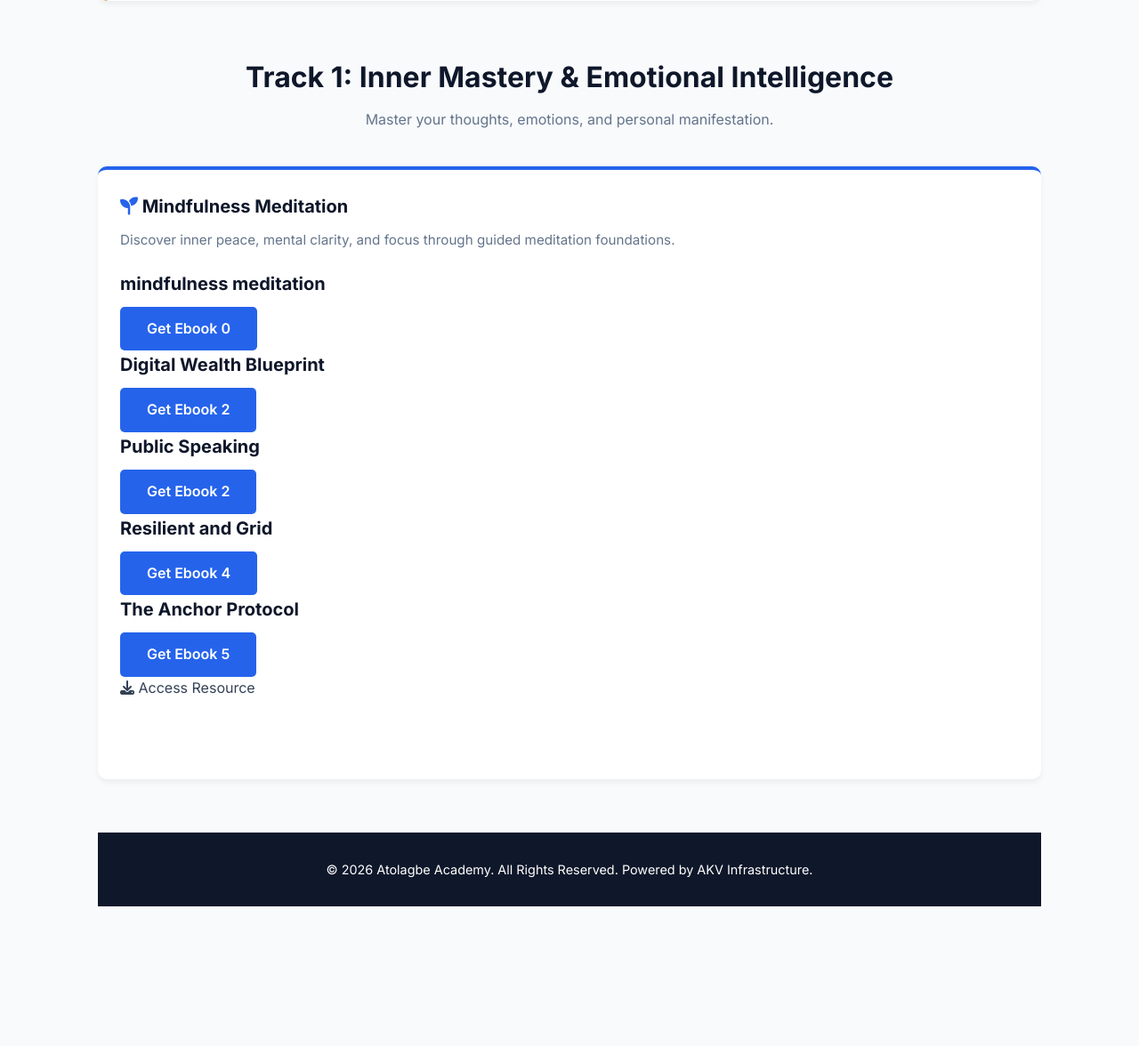
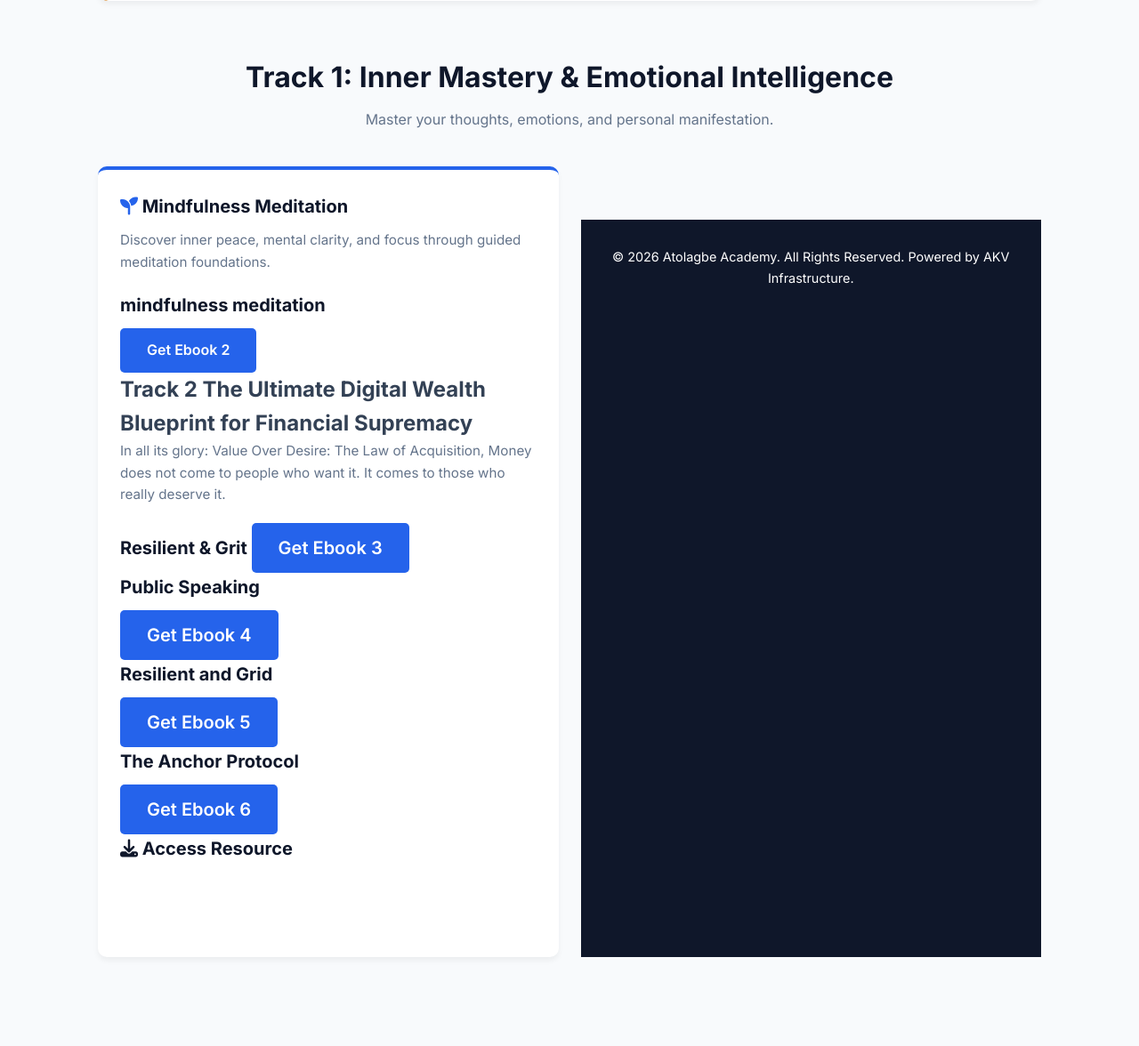
Before and after one commit to Aboladale01/global-command-center, a Flask app: page / in a window 1280 px wide. Shown: the part 1492-2668 px from the top of the page at 89% size. Before the commit the page ends 2511 px from the top, so only its background shows below. Run offline with Flask 3, Linux system fonts and the light colour scheme.

Commit message:
Update index.html

```diff
--- a/templates/index.html
+++ b/templates/index.html
@@ -117,30 +117,33 @@
 
 <div class="ebook-card">
     <h3>mindfulness meditation</h3>
-    <a href="/download-ebook-1"
-class="btn">Get Ebook 0</a>
+    <a href="/download-ebook-2"
+class="btn">Get Ebook 2</a>
+<h2>Track 2 The Ultimate Digital Wealth Blueprint for Financial Supremacy</h2>
+               <p> In all its glory:  Value Over Desire: The Law of Acquisition, Money does not come to people who want it. It comes to those who really deserve it.</p>
 
 <div class="ebook-card">
-    <h3>Digital Wealth Blueprint</h3>
-    <a href="/download-ebook-2" class="btn">Get Ebook 2</a>
-</div>
+   <h3>Resilient & Grit<h/3>
+   <a href="/download-ebook-3"
+class="btn">Get Ebook 3</a>
+<div>
 
 <div class="ebook-card">
     <h3>Public Speaking</h3>
-    <a href="/download-ebook-3" class="btn">Get Ebook 2</a>
+    <a href="/download-ebook-4" class="btn">Get Ebook 4</a>
 </div>
 
 <div class="ebook-card">
     <h3>Resilient and Grid</h3>
-    <a href="/download-ebook-4" class="btn">Get Ebook 4</a>
+    <a href="/download-ebook-5" class="btn">Get Ebook 5</a>
 </div>
 
 <div class="ebook-card">
     <h3>The Anchor Protocol</h3>
-    <a href="/download-ebook-5" class="btn">Get Ebook 5</a>
+    <a href="/download-ebook-6" class="btn">Get Ebook 6</a>
 </div>
 
-                        <i class="fa-solid fa-download"></i> Access Resource
+ <i class="fa-solid fa-download"></i> Access Resource
 
 <a href="/sandbox" class="btn" style="background-color: var(--emerald); text-align: center; display: block; margin-top: 15px; text-decoration: none;">Launch Interactive Wealth Sandbox</a>
             </a>
```
